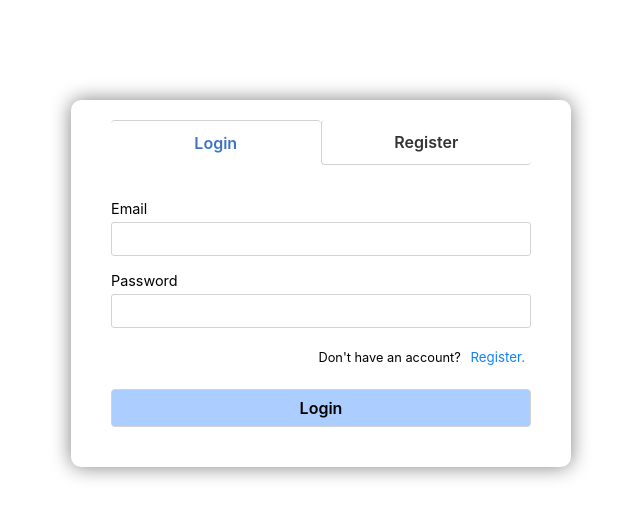
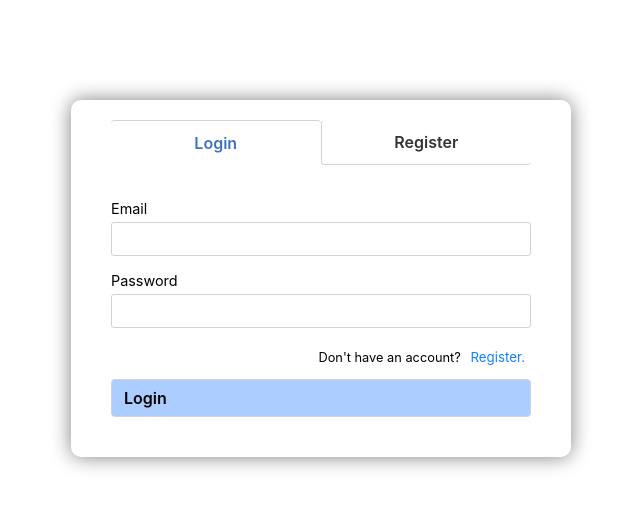
Before and after one commit to Dasharath9920/Track-My-Wallet, a React (Vite) app: page /#/user-login in a window 1280 px wide. Shown: the top 518 px of the page, without its empty margins (319-959 px from the left). Built offline with nearby package versions, Linux system fonts and the light colour scheme.

Commit message:
fix(app): add loader for button

```diff
--- a/src/components/Dashboard/Dashboard.tsx
+++ b/src/components/Dashboard/Dashboard.tsx
@@ -18,6 +18,7 @@ const Dashboard = () => {
   const [modalType, setModalType] = useState<modalTypes>(modalTypes.Transaction);
 
   const handleToggleModal = (modalType: modalTypes) => {
+    setEditTransaction(null);
     const openModal = !open;
     setOpen(openModal);
     setModalType(modalType);
--- a/src/components/Modals/TransactionModal.tsx
+++ b/src/components/Modals/TransactionModal.tsx
@@ -9,11 +9,12 @@ import { GENERAL_ERROR_MESSAGE } from '../../constants';
 import { isMobileDevice } from '../../utils';
 
 const TransactionModal = ({ onClose, transaction }: TransactionProps) => {
+  console.log("here: ", transaction);
   const today = new Date().toISOString().split('T')[0];
   const [loading, setLoading] = useState(false);
   const [category, setCategory] = useState(transaction?.category ?? '');
   const [amount, setAmount] = useState(transaction?.amount ?? '');
-  const [customCategory, setCustomCategory] = useState(transaction?.customCategory ?? '');
+  const [customCategory, setCustomCategory] = useState(transaction?.custom_category ?? '');
   const [date, setDate] = useState(transaction?.date_of_transaction ? transaction.date_of_transaction.split('T')[0] : today);
   const user = useSelector((state: InitialState) => state.user);
 
--- a/src/components/TWButton.tsx
+++ b/src/components/TWButton.tsx
@@ -4,7 +4,22 @@ const TWButton: React.FC<TWButtonProps> = (props: TWButtonProps) => {
   const { text, padding = '8px 12px', loading = false, onClick, fontSize = '1rem', classes = '', type = 'button' } = props;
 
   return (
-    <button type={type} className={`btn ${classes}`} style={{ padding, fontSize }} onClick={onClick} disabled={loading}>{loading ? 'Loading...' : text}</button>
+    <button
+      type={type}
+      className={`btn ${classes}`}
+      style={{
+        padding,
+        fontSize,
+        display: "flex",
+        alignItems: "center",
+      }}
+      onClick={onClick}
+      disabled={loading}
+    >
+      <span>{text}</span>
+      {loading && <span className="btn-loader" />}
+    </button>
+
   )
 }
 
--- a/src/datatypes.ts
+++ b/src/datatypes.ts
@@ -38,7 +38,7 @@ export interface TransactionResponse {
   user_id: string;
   category: keyof typeof AMOUNT_CATEGORIES;
   amount: number;
-  customCategory?: string;
+  custom_category?: string;
   date_of_transaction: string;
   created_at: Date;
   updated_at: Date;
--- a/src/index.css
+++ b/src/index.css
@@ -76,6 +76,17 @@ body,
   animation: spin .8s linear infinite;
 }
 
+.btn-loader {
+  width: 0.9em;
+  height: 0.9em;
+  border: 0.15em solid rgb(159, 159, 159);
+  border-top-color: #2563eb;
+  border-radius: 50%;
+  animation: spin .8s linear infinite;
+  display: inline-block;
+  margin: 0px 4px;
+}
+
 @keyframes spin {
   to {
     transform: rotate(360deg);
```
